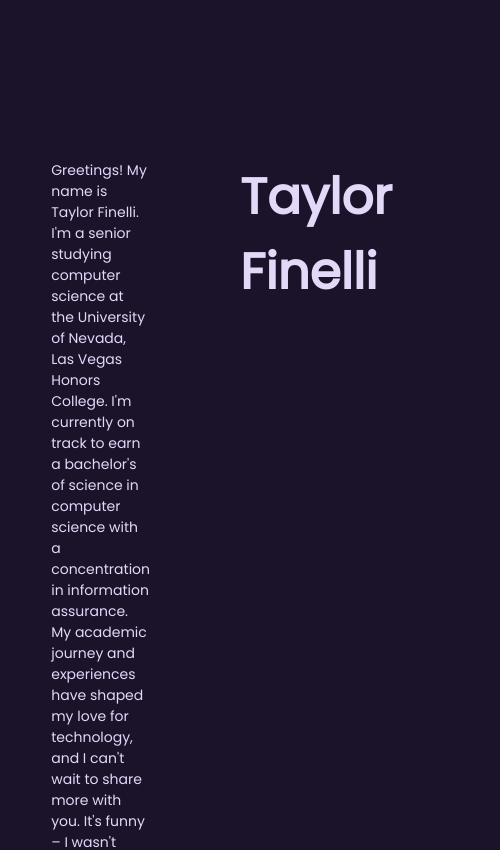
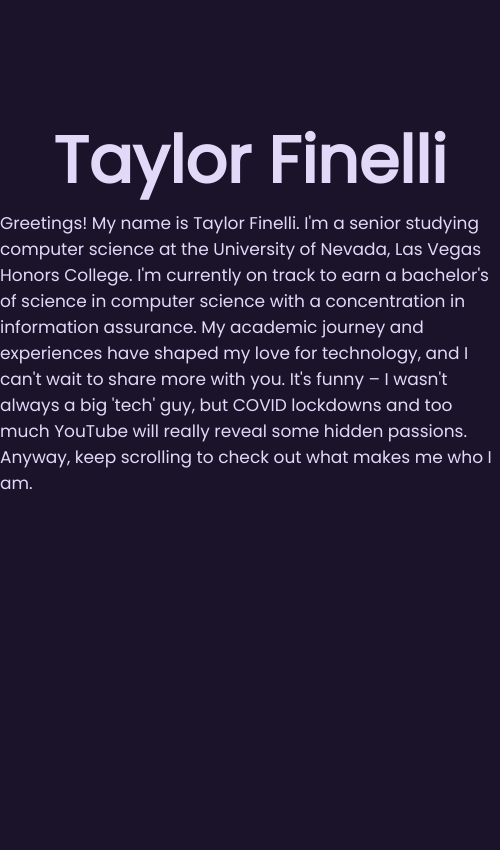
Before and after one commit to taylorfinelli/personal_website, a React (Vite) app: page / in a window 390 px wide. Shown: the top 850 px of the page, 500 px wide, since content can reach past the window. Built offline with nearby package versions, Linux system fonts and the light colour scheme.

Commit message:
Modified CSS styling. Added media queries so the content will adjust better

```diff
--- a/src/components/About/about.css
+++ b/src/components/About/about.css
@@ -1,7 +1,6 @@
 .regular-text {
   font-family: 'Poppins';
-  font-size: 14px;
+  font-size: 17px;
   color: #E2D9F8;
-  margin-right: 15rem;
-  margin-top: 10rem;
+  margin-top: 7rem;
 }
--- a/src/components/Name/name.css
+++ b/src/components/Name/name.css
@@ -1,9 +1,14 @@
 .name {
   font-family: 'Poppins';
-  font-size: 50px;
-  font-weight: 800;
+  font-size: 65px;
+  font-weight: 700;
   color: #E2D9F8;
   position: fixed;
-  margin-left: 15rem;
-  top: 10rem;
+  top: 7rem;
 }
+
+@media (max-width: 1000px) {
+  .name {
+    position: relative;
+  }
+}
--- a/src/css/App.css
+++ b/src/css/App.css
@@ -5,6 +5,8 @@ body {
   background-size: cover;
   background-repeat: no-repeat;
   background-attachment: fixed;
+  justify-content: center;
+  align-items: center;
   cursor: auto
 }
 
@@ -67,13 +69,28 @@ body {
 
 .container {
   display: flex;
-  justify-content: space-between;
+  justify-content: center;
   align-items: center;
   position: relative;
+  margin: 0 auto;
+  width: 1350px;
 }
 
 .container > div {
   flex: 1;
+}
+
+@media (max-width: 1350px) {
+  .container {
+    width: 1000px;
+  }
+}
+
+@media (max-width: 1000px) {
+  .container {
+    width: 500px;
+    flex-direction: column;
+  }
 }
 
 .flashlight-container {
```
